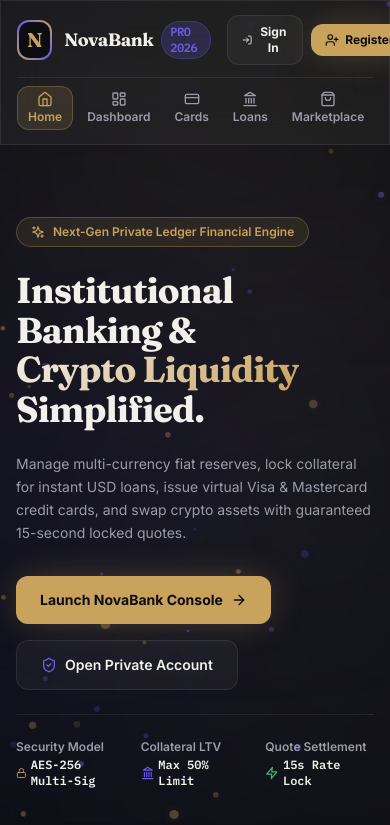
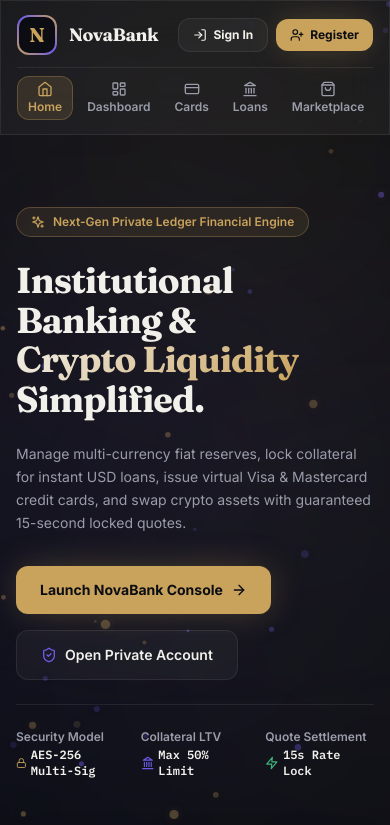
Before and after one commit to jawadkhan4915-pro/NovaBank, a React (Vite) app in the folder client/: page / in a window 390 px wide. Shown: the top 825 px of the page. Built offline with nearby package versions, Linux system fonts and the light colour scheme.

Commit message:
feat: create responsive Navbar component with authentication and navigation integration

```diff
--- a/client/src/components/Navbar.tsx
+++ b/client/src/components/Navbar.tsx
@@ -67,9 +67,6 @@
           <div>
             <span className="font-display font-bold text-lg tracking-tight text-ink flex items-center gap-2">
               NovaBank
-              <span className="text-xs font-mono font-semibold px-2 py-0.5 rounded-full bg-violet/20 text-violet border border-violet/30">
-                PRO 2026
-              </span>
             </span>
           </div>
         </div>
```
